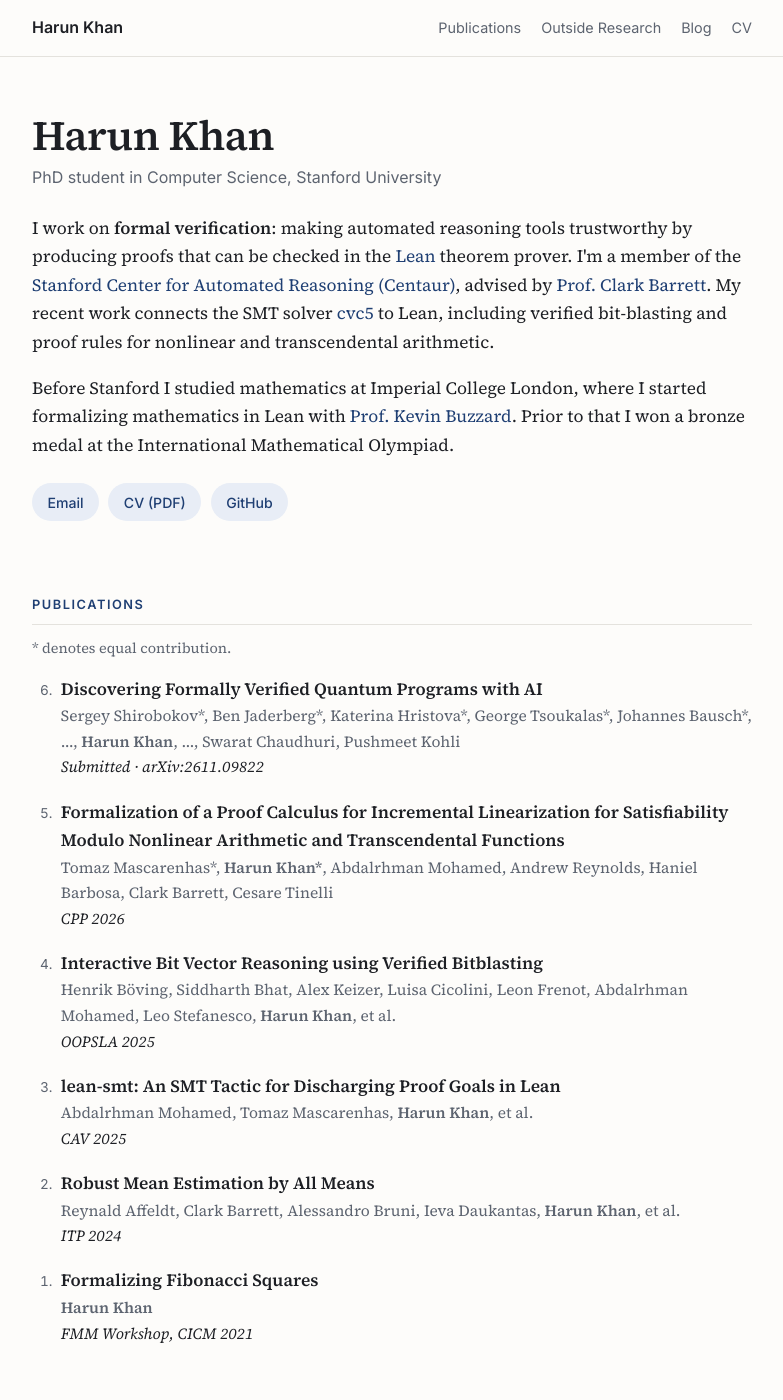
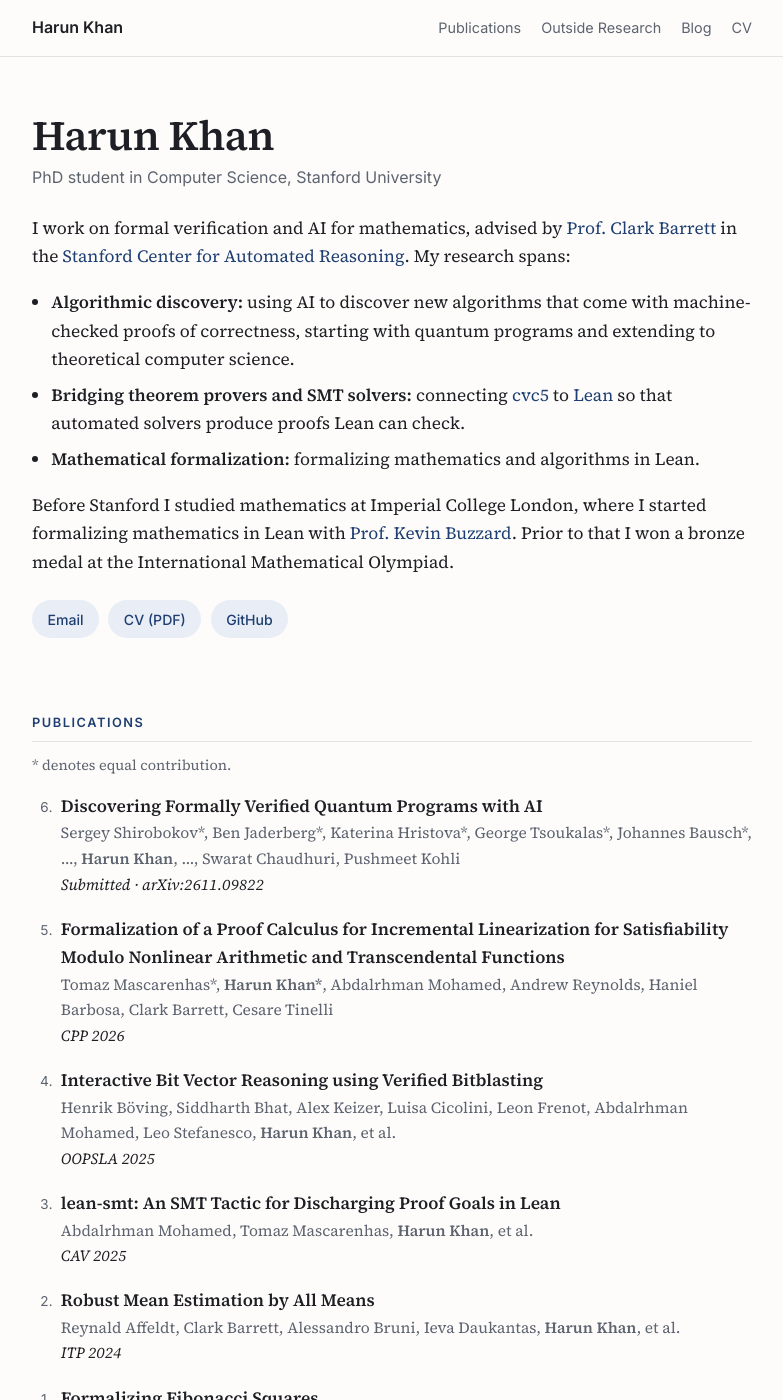
Before and after one commit to harunk-dev/website, a Jekyll site: the page built from index.html, in a window 1280 px wide and 1400 px high. Shown: the whole window, without its empty margins (248-1031 px from the left). Built offline with Jekyll 4.4.1, drawn with Linux system fonts in a browser that asks for light colours.

Commit message:
Rewrite intro around three research themes
Co-Authored-By: Claude Opus 5.5 <noreply@anthropic.com>
Claude-Session: https://claude.ai/code/session_01734RpCjVag34boEXhMytMG

```diff
--- a/index.html
+++ b/index.html
@@ -7,14 +7,17 @@ layout: default
         <h1>Harun Khan</h1>
         <p class="tagline">PhD student in Computer Science, Stanford University</p>
         <p>
-          I work on <strong>formal verification</strong>: making automated reasoning tools
-          trustworthy by producing proofs that can be checked in the
-          <a href="https://lean-lang.org/">Lean</a> theorem prover. I'm a member of the
-          <a href="https://centaur.stanford.edu/">Stanford Center for Automated Reasoning (Centaur)</a>,
-          advised by <a href="https://theory.stanford.edu/~barrett/">Prof. Clark Barrett</a>.
-          My recent work connects the SMT solver <a href="https://cvc5.github.io/">cvc5</a> to Lean,
-          including verified bit-blasting and proof rules for nonlinear and transcendental arithmetic.
+          I work on formal verification and AI for mathematics, advised by
+          <a href="https://theory.stanford.edu/~barrett/">Prof. Clark Barrett</a> in the
+          <a href="https://centaur.stanford.edu/">Stanford Center for Automated Reasoning</a>. My research spans:
         </p>
+        <ul class="themes">
+          <li><strong>Algorithmic discovery:</strong> using AI to discover new algorithms that come with machine-checked
+            proofs of correctness, starting with quantum programs and extending to theoretical computer science.</li>
+          <li><strong>Bridging theorem provers and SMT solvers:</strong> connecting <a href="https://cvc5.github.io/">cvc5</a>
+            to <a href="https://lean-lang.org/">Lean</a> so that automated solvers produce proofs Lean can check.</li>
+          <li><strong>Mathematical formalization:</strong> formalizing mathematics and algorithms in Lean.</li>
+        </ul>
         <p>
           Before Stanford I studied mathematics at Imperial College London, where I started
           formalizing mathematics in Lean with <a href="https://www.imperial.ac.uk/people/k.buzzard">Prof. Kevin Buzzard</a>.
--- a/style.css
+++ b/style.css
@@ -168,3 +168,6 @@ pre code { background: none; padding: 0; }
 }
 .pubs .title a { color: var(--fg); }
 .pubs .title a:hover { color: var(--accent); }
+
+.themes { margin: 0 0 1rem; padding-left: 1.2rem; }
+.themes li { margin-bottom: 0.45rem; }
```
